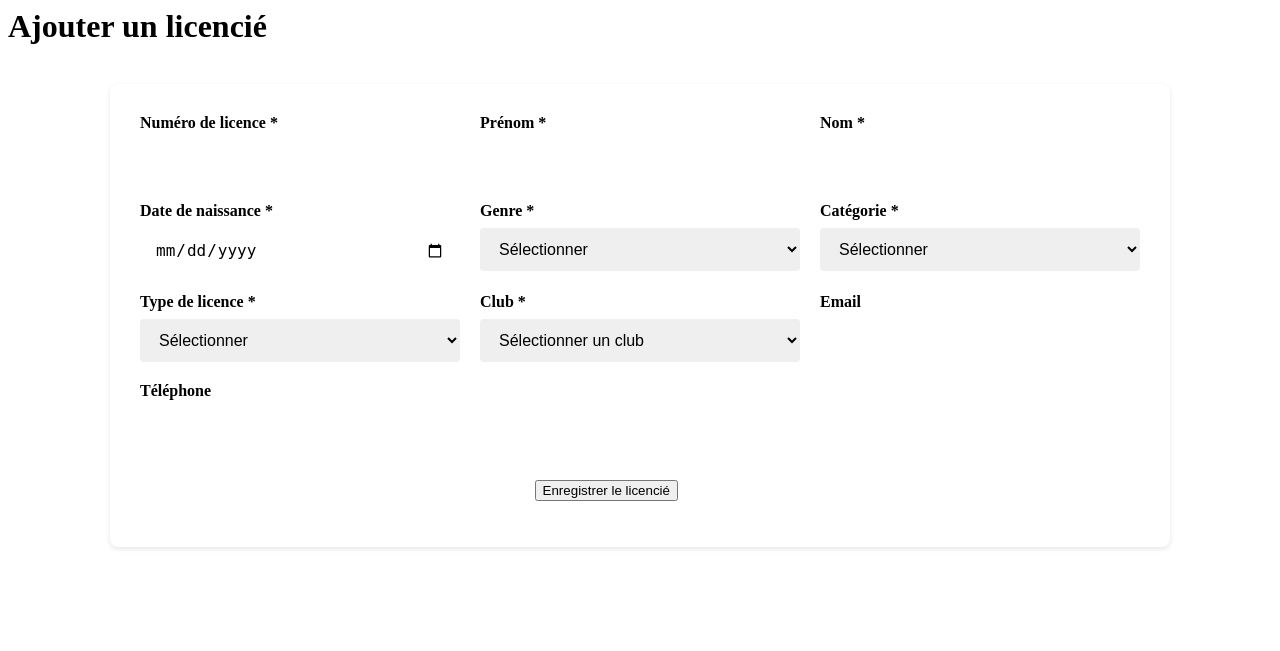
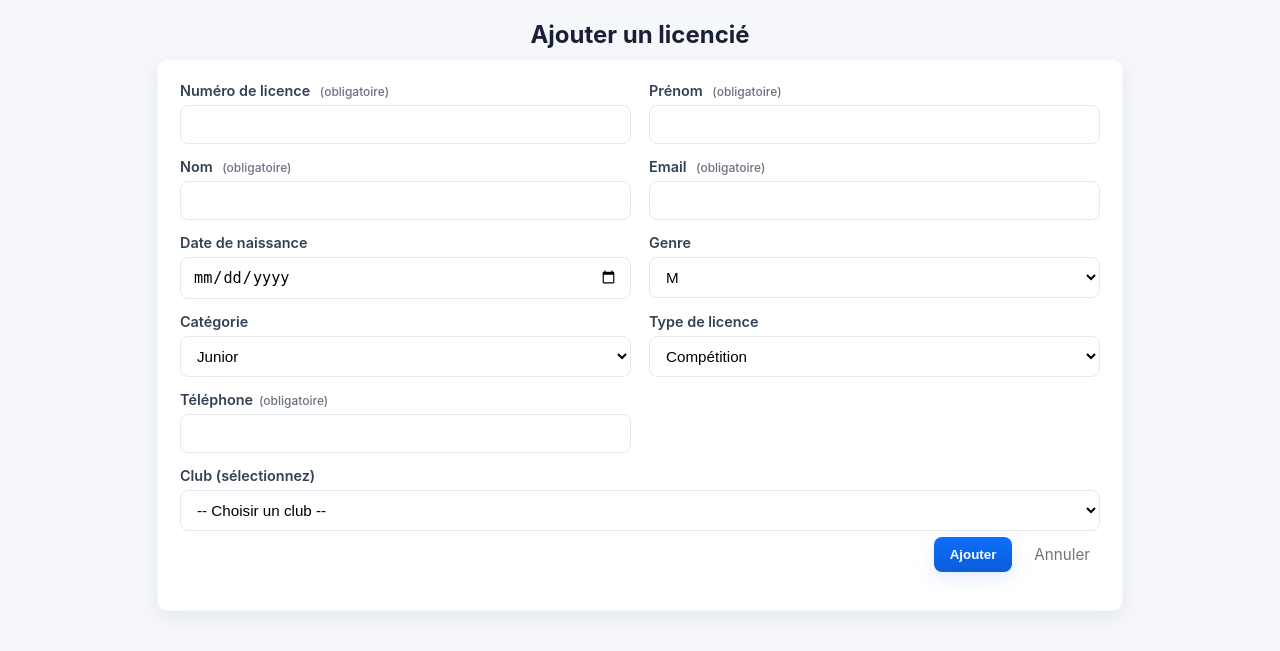
Before and after one commit to Kayzmat/Triathlon, a PHP site: page /app/views/licencies/create.php in a window 1280 px wide. Shown: the top 651 px of the page. Run offline with PHP 8.4, Linux system fonts and the light colour scheme.

Commit message:
Update create.php

```diff
--- a/app/views/licencies/create.php
+++ b/app/views/licencies/create.php
@@ -1,169 +1,247 @@
-<div class="page-title">
-    <h1>Ajouter un licencié</h1>
-    <a href="index.php?module=licencies" class="btn btn-secondary">
-        <i class="fas fa-arrow-left"></i> Retour à la liste
-    </a>
-</div>
+<?php
+$errors = $data['errors'] ?? [];
+$old = $data['old'] ?? [];
+$clubs = $data['clubs'] ?? [];
+?>
+<div class="licence-page"><!-- added wrapper to scope styles -->
+<h2>Ajouter un licencié</h2>
 
-<?php if (isset($data['error'])): ?>
-    <div style="background: #fee; color: #c33; padding: 10px; margin-bottom: 20px; border-radius: 4px;">
-        <?= htmlspecialchars($data['error']) ?>
+<?php if (!empty($errors)): ?>
+    <div class="errors">
+        <ul>
+            <?php foreach ($errors as $e): ?><li><?php echo htmlspecialchars($e); ?></li><?php endforeach; ?>
+        </ul>
     </div>
 <?php endif; ?>
 
-<div class="form-container">
-    <form method="POST" action="index.php?module=licencies&action=create">
+<div class="form-card">
+<form class="licence-form" method="post" action="index.php?module=licencies&action=create">
     <div class="form-grid">
-            <div class="form-group">
-                <label for="license_number">Numéro de licence *</label>
-                <input type="text" id="license_number" name="license_number" class="form-control" required
-                       value="<?= htmlspecialchars($_POST['license_number'] ?? '') ?>">
-            </div>
+        <label class="field">
+            <span class="label-text">Numéro de licence <small>(obligatoire)</small></span>
+            <input type="text" name="license_number" value="<?php echo htmlspecialchars($old['license_number'] ?? $old['licence_number'] ?? '') ?>" required>
+        </label>
 
-            <div class="form-group">
-                <label for="first_name">Prénom *</label>
-                <input type="text" id="first_name" name="first_name" class="form-control" required
-                       value="<?= htmlspecialchars($_POST['first_name'] ?? '') ?>">
-            </div>
+        <label class="field">
+            <span class="label-text">Prénom <small>(obligatoire)</small></span>
+            <input type="text" name="first_name" value="<?php echo htmlspecialchars($old['first_name'] ?? '') ?>" required>
+        </label>
 
-            <div class="form-group">
-                <label for="last_name">Nom *</label>
-                <input type="text" id="last_name" name="last_name" class="form-control" required
-                       value="<?= htmlspecialchars($_POST['last_name'] ?? '') ?>">
-            </div>
+        <label class="field">
+            <span class="label-text">Nom <small>(obligatoire)</small></span>
+            <input type="text" name="last_name" value="<?php echo htmlspecialchars($old['last_name'] ?? '') ?>" required>
+        </label>
 
-            <div class="form-group">
-                <label for="birth_date">Date de naissance *</label>
-                <input type="date" id="birth_date" name="birth_date" class="form-control" required
-                       value="<?= htmlspecialchars($_POST['birth_date'] ?? '') ?>">
-            </div>
+        <label class="field">
+            <span class="label-text">Email <small>(obligatoire)</small></span>
+            <input type="email" name="email" value="<?php echo htmlspecialchars($old['email'] ?? '') ?>" required>
+        </label>
 
-            <div class="form-group">
-                <label for="gender">Genre *</label>
-                <select id="gender" name="gender" class="form-control" required>
-                    <option value="">Sélectionner</option>
-                    <option value="M" <?= (isset($_POST['gender']) && $_POST['gender'] == 'M') ? 'selected' : '' ?>>Homme</option>
-                    <option value="F" <?= (isset($_POST['gender']) && $_POST['gender'] == 'F') ? 'selected' : '' ?>>Femme</option>
+        <label class="field">
+            <span class="label-text">Date de naissance</span>
+            <input type="date" name="birth_date" value="<?php echo htmlspecialchars($old['birth_date'] ?? $old['birthdate'] ?? '') ?>">
+        </label>
+
+        <label class="field">
+            <span class="label-text">Genre</span>
+            <select name="gender">
+                <option value="M" <?php echo (isset(
+                    $old['gender']) && $old['gender']=='M') ? 'selected' : '' ?>>M</option>
+                <option value="F" <?php echo (isset($old['gender']) && $old['gender']=='F') ? 'selected' : '' ?>>F</option>
             </select>
-            </div>
+        </label>
 
-            <div class="form-group">
-                <label for="category">Catégorie *</label>
-                <select id="category" name="category" class="form-control" required>
-                    <option value="">Sélectionner</option>
-                    <option value="Junior" <?= (isset($_POST['category']) && $_POST['category'] == 'Junior') ? 'selected' : '' ?>>Junior</option>
-                    <option value="Senior" <?= (isset($_POST['category']) && $_POST['category'] == 'Senior') ? 'selected' : '' ?>>Senior</option>
-                    <option value="Vétéran" <?= (isset($_POST['category']) && $_POST['category'] == 'Vétéran') ? 'selected' : '' ?>>Vétéran</option>
+        <label class="field">
+            <span class="label-text">Catégorie</span>
+            <select name="category">
+                <?php
+                $cats = ['Junior','Senior','Vétéran'];
+                foreach ($cats as $c) {
+                    $sel = (isset($old['category']) && $old['category']==$c) ? 'selected' : '';
+                    echo "<option value=\"" . htmlspecialchars($c) . "\" $sel>" . htmlspecialchars($c) . "</option>";
+                }
+                ?>
             </select>
-            </div>
+        </label>
 
-            <div class="form-group">
-                <label for="license_type">Type de licence *</label>
-                <select id="license_type" name="license_type" class="form-control" required>
-                    <option value="">Sélectionner</option>
-                    <option value="Compétition" <?= (isset($_POST['license_type']) && $_POST['license_type'] == 'Compétition') ? 'selected' : '' ?>>Compétition</option>
-                    <option value="Loisir" <?= (isset($_POST['license_type']) && $_POST['license_type'] == 'Loisir') ? 'selected' : '' ?>>Loisir</option>
+        <label class="field">
+            <span class="label-text">Type de licence</span>
+            <select name="license_type">
+                <?php
+                $types = ['Compétition','Loisir'];
+                foreach ($types as $t) {
+                    $sel = (isset($old['license_type']) && $old['license_type']==$t) ? 'selected' : '';
+                    echo "<option value=\"" . htmlspecialchars($t) . "\" $sel>" . htmlspecialchars($t) . "</option>";
+                }
+                ?>
             </select>
-            </div>
+        </label>
 
-            <div class="form-group">
-                <label for="club_id">Club *</label>
-                <select id="club_id" name="club_id" class="form-control" required>
-                    <option value="">Sélectionner un club</option>
-                    <?php if (isset($data['clubs'])): ?>
-                        <?php foreach ($data['clubs'] as $club): ?>
-                            <option value="<?= $club['id'] ?>" <?= (isset($_POST['club_id']) && $_POST['club_id'] == $club['id']) ? 'selected' : '' ?>>
-                                <?= htmlspecialchars($club['name']) ?>
-                            </option>
+        <label class="field">
+            <span class="label-text">Téléphone<small>(obligatoire)</small></span>
+            <input type="text" name="phone" value="<?php echo htmlspecialchars($old['phone'] ?? '') ?>" required>
+        </label>
+
+        <label class="field full-width">
+            <span class="label-text">Club (sélectionnez)</span>
+            <select name="club_id" id="club_id">
+                <option value="">-- Choisir un club --</option>
+                <?php foreach ($clubs as $c):
+                    $sel = (isset($old['club_id']) && $old['club_id'] == $c['id']) ? 'selected' : '';
+                ?>
+                    <option value="<?php echo (int)$c['id'] ?>" <?php echo $sel; ?>><?php echo htmlspecialchars($c['name']) ?></option>
                 <?php endforeach; ?>
-                    <?php endif; ?>
             </select>
-            </div>
-
-            <div class="form-group">
-                <label for="email">Email</label>
-                <input type="email" id="email" name="email" class="form-control"
-                       value="<?= htmlspecialchars($_POST['email'] ?? '') ?>">
-            </div>
-
-            <div class="form-group">
-                <label for="phone">Téléphone</label>
-                <input type="tel" id="phone" name="phone" class="form-control"
-                       value="<?= htmlspecialchars($_POST['phone'] ?? '') ?>">
-            </div>
+        </label>
     </div>
 
     <div class="form-actions">
-            <button type="submit" class="btn">
-                <i class="fas fa-save"></i> Enregistrer le licencié
-            </button>
-            <a href="index.php?module=licencies" class="btn btn-secondary">
-                <i class="fas fa-times"></i> Annuler
-            </a>
+        <button type="submit" class="btn-primary">Ajouter</button>
+        <a href="index.php?module=licencies" class="btn-link">Annuler</a>
     </div>
 </form>
 </div>
 
+<script>
+document.getElementById('club_id').addEventListener('change', function(){
+    var newLabel = document.getElementById('new-club-label');
+    if (this.value === 'new') {
+        newLabel.style.display = 'block';
+    } else {
+        newLabel.style.display = 'none';
+    }
+});
+</script>
+
 <style>
-.form-container {
-    background: white;
-    border-radius: 8px;
-    padding: 30px;
-    box-shadow: 0 2px 5px rgba(0, 0, 0, 0.1);
-    max-width: 1000px;
-    margin: 0 auto;
+:root{
+    --card-bg: #ffffff;
+    --page-bg: #f5f7fb;
+    --accent: #0d6efd;
+    --accent-dark: #0b5ed7;
+    --muted: #6c757d;
+    --danger: #f8d7da;
+    --radius: 10px;
+    --shadow: 0 6px 18px rgba(28,40,57,0.08);
+    --max-width: 920px;
 }
 
+/* Page baseline */
+body {
+    background: var(--page-bg);
+    font-family: -apple-system, BlinkMacSystemFont, "Segoe UI", Roboto, "Helvetica Neue", Arial;
+    color: #1c2439;
+}
+
+/* Header */
+.licence-page h2 {
+    text-align: center;
+    margin: 20px 0 10px;
+    font-weight: 700;
+    color: #172035;
+}
+
+/* Card */
+.form-card {
+    max-width: var(--max-width);
+    margin: 0 auto 40px;
+    background: linear-gradient(180deg, rgba(255,255,255,0.98), var(--card-bg));
+    border-radius: var(--radius);
+    box-shadow: var(--shadow);
+    padding: 22px;
+    border: 1px solid rgba(17,24,39,0.04);
+}
+
+/* Errors */
+.errors {
+    background: var(--danger);
+    color: #842029;
+    padding: 12px 16px;
+    margin-bottom: 16px;
+    border-radius: 8px;
+    border: 1px solid rgba(220,53,69,0.12);
+}
+.errors ul { margin: 0; padding-left: 18px; }
+
+/* Grid layout */
 .form-grid {
     display: grid;
-    grid-template-columns: repeat(auto-fit, minmax(250px, 1fr));
-    gap: 20px;
-    margin-bottom: 30px;
+    grid-template-columns: repeat(1, 1fr);
+    gap: 14px 18px;
 }
 
-.form-group label {
-    display: block;
-    margin-bottom: 8px;
-    font-weight: 600;
-    color: var(--text-color);
+@media (min-width: 720px) {
+    .form-grid {
+        grid-template-columns: repeat(2, 1fr);
+    }
+    .field.full-width { grid-column: 1 / -1; }
 }
 
-.form-control {
+/* Fields */
+.field { display: flex; flex-direction: column; }
+.label-text {
+    font-size: 0.9rem;
+    margin-bottom: 6px;
+    color: #334155;
+    font-weight: 600;
+}
+.field input[type="text"],
+.field input[type="email"],
+.field input[type="date"],
+.field select {
     width: 100%;
-    padding: 12px 15px;
-    border: 1px solid var(--medium-gray);
-    border-radius: 4px;
-    font-size: 1rem;
-    transition: border-color 0.3s;
+    padding: 10px 12px;
+    border: 1px solid #e6e9ee;
+    border-radius: 8px;
+    font-size: 0.95rem;
+    background: #fff;
+    transition: box-shadow 0.18s, border-color 0.18s, transform 0.08s;
+}
+.field input:focus,
+.field select:focus {
+    outline: none;
+    border-color: var(--accent);
+    box-shadow: 0 6px 20px rgba(13,110,253,0.08);
+    transform: translateY(-1px);
 }
 
-.form-control:focus {
-    border-color: var(--fftri-blue);
-    outline: none;
-}
-
+/* Actions */
 .form-actions {
     display: flex;
-    gap: 15px;
-    justify-content: center;
+    justify-content: flex-end;
+    align-items: center;
+    gap: 12px;
+    margin-top: 6px;
 }
+.btn-primary {
+    background: linear-gradient(180deg,var(--accent),var(--accent-dark));
+    color: #fff;
+    padding: 10px 16px;
+    border-radius: 8px;
+    border: none;
+    cursor: pointer;
+    font-weight: 700;
+    box-shadow: 0 6px 18px rgba(13,110,253,0.12);
+}
+.btn-primary:hover { transform: translateY(-2px); }
 
-.btn-secondary {
-    background-color: var(--dark-gray);
-    color: white;
+.btn-link {
+    color: var(--muted);
+    text-decoration: none;
+    padding: 8px 10px;
+    border-radius: 6px;
+    font-size: 0.95rem;
 }
+.btn-link:hover { text-decoration: underline; color: #0b5ed7; }
 
-.btn-secondary:hover {
-    background-color: #333;
-}
+/* Small helpers */
+small { color: #6b7280; font-weight: 500; margin-left: 6px; }
 
-@media (max-width: 768px) {
-    .form-grid {
-        grid-template-columns: 1fr;
-    }
-
-    .form-actions {
-        flex-direction: column;
-    }
+/* Responsive spacing fix for small screens */
+@media (max-width: 719px) {
+    .form-actions { flex-direction: column-reverse; align-items: stretch; }
+    .btn-primary { width: 100%; }
+    .btn-link { text-align: center; display: block; padding: 10px 0; }
 }
 </style>
+</div><!-- close .licence-page wrapper -->
```
Lines whose indentation alone changed are shown as unchanged.
